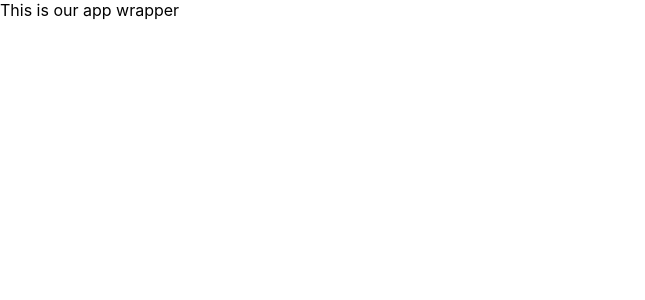
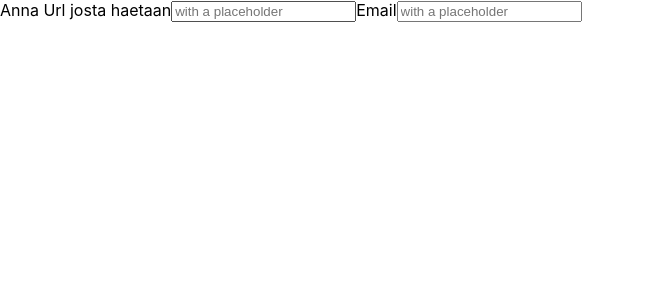
Before and after one commit to PaulaSazonov/zoohackathon-frontend, a React (Create React App) app: page / in a window 1280 px wide. Shown: the top 300 px of the page, without its empty margins (0-645 px from the left). Built offline with nearby package versions, Linux system fonts and the light colour scheme.

Commit message:
Initialized SearchForm component

```diff
--- a/src/App.js
+++ b/src/App.js
@@ -1,11 +1,11 @@
 import React from 'react';
 import './Stylesheets/App.css';
+import SearchForm from './Components/SearchForm';
+
 
 function App() {
   return (
-    <div>
-     This is our app wrapper
-    </div>
+    <SearchForm/>
   );
 }
 
--- a/src/Components/SearchForm.js
+++ b/src/Components/SearchForm.js
@@ -0,0 +1,29 @@
+import React, {Component } from 'react';
+import { Form, FormGroup, Label, Input } from 'reactstrap';
+
+export default class SearchForm extends Component {
+    constructor(props) {
+        super(props);
+        this.state = {
+            searchUrl: '',
+            searchWord: '',
+        };
+    }
+
+    componentDidMount() {
+
+    }
+
+    render() {
+        return(
+            <Form>
+            <FormGroup>
+              <Label for="searchUrl">Anna Url josta haetaan</Label>
+              <Input type="text" name="searchUrl" id="searchUrl" placeholder="with a placeholder" />
+              <Label for="searchWord">Email</Label>
+              <Input type="text" name="searchWord" id="searchWord" placeholder="with a placeholder" />
+            </FormGroup>
+            </Form>
+        )
+    }
+}
```
Also changed, not shown: 1 other file (tests, documents, lock files or other folders).
